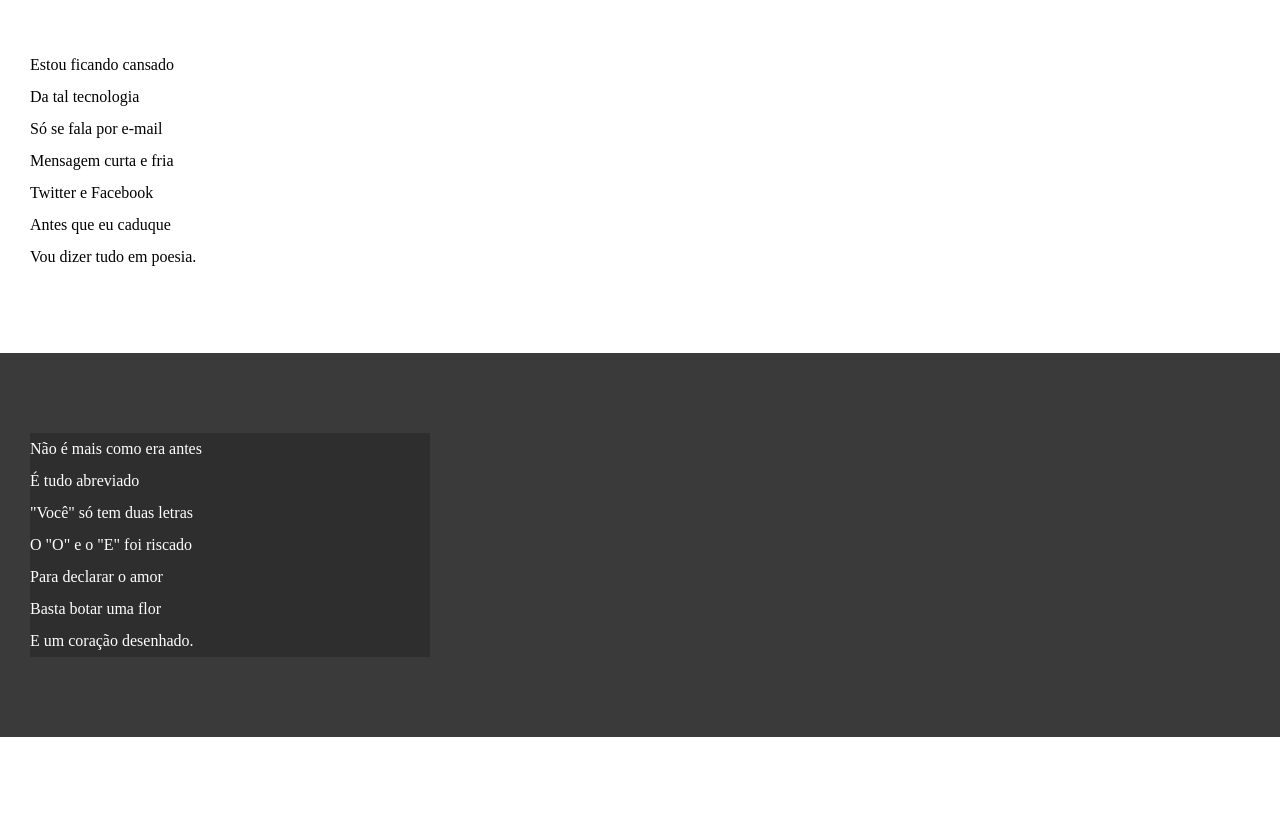
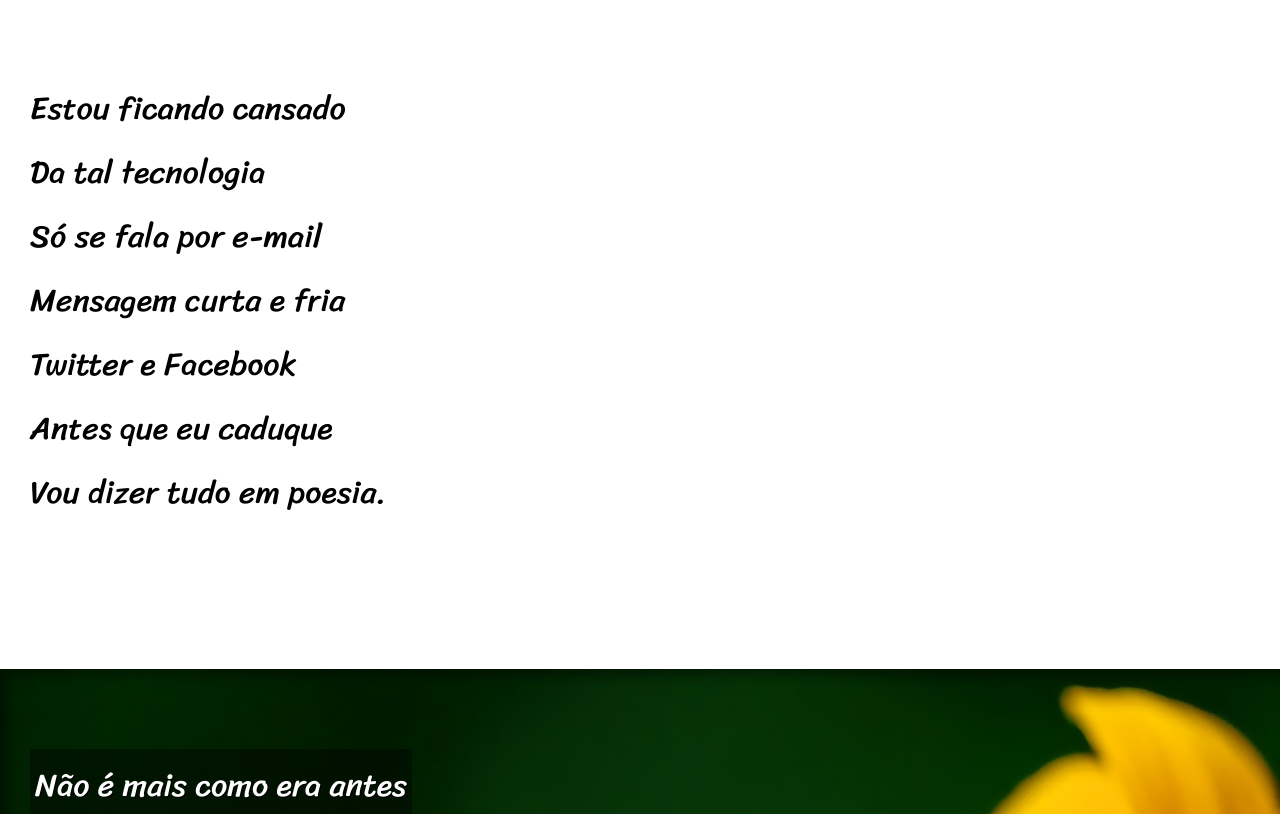
Before and after one commit to oprogramadorjr/html-css, a plain HTML site: page desafios/df12/index.html in a window 1280 px wide. Shown: the part 186-1000 px from the top of the page. Drawn offline with Linux system fonts and the light colour scheme; a web font is replaced by a local one.

Commit message:
site completo

```diff
--- a/desafios/df12/estilo/style.css
+++ b/desafios/df12/estilo/style.css
@@ -1,13 +1,31 @@
 @charset "UTF-8";
+
+@import url('https://fonts.googleapis.com/css2?family=Anton&family=Bebas+Neue&family=Josefin+Sans:ital,wght@0,100..700;1,100..700&family=Noto+Sans:ital,wght@0,100..900;1,100..900&family=Prompt:ital,wght@0,100;0,200;0,300;0,400;0,500;0,600;0,700;0,800;0,900;1,100;1,200;1,300;1,400;1,500;1,600;1,700;1,800;1,900&family=Sriracha&display=swap');
+
+@import url('https://fonts.googleapis.com/css2?family=Anton&family=Bebas+Neue&family=Josefin+Sans:ital,wght@0,100..700;1,100..700&family=Noto+Sans:ital,wght@0,100..900;1,100..900&family=Poller+One&family=Prompt:ital,wght@0,100;0,200;0,300;0,400;0,500;0,600;0,700;0,800;0,900;1,100;1,200;1,300;1,400;1,500;1,600;1,700;1,800;1,900&family=Sriracha&display=swap');
+
+
+:root {
+    --fonte1: Verdana, Geneva, Tahoma, sans-serif;
+
+    --fonte2: "Poller One", serif;
+
+    --fonte3: "Sriracha", cursive;
+
+
+}
 
 *{
     margin: 0px;
     padding: 0px;
+    font-size: 1em;
+
 }
 
 html, body{
     min: width 100vh;
     background-color: darkgray;
+    font-family: var(--fonte1);
 
 }
 
@@ -21,11 +39,14 @@ header {
 header > h1 {
 padding-top: 50px;
 font-variant: small-caps;
+font-family: var(--fonte2);
+font-size: 7vh;
 
 }
 
 header > p {
     padding-bottom: 50px;
+
 
 }
 
@@ -46,6 +67,13 @@ section {
     padding-bottom: 10vh;
     line-height: 2em;
     padding-left: 30px;
+    font-family: var(--fonte3);
+    font-size: 4vh;
+}
+
+section > p {
+    padding-bottom: 2em;
+
 }
 
 section.normal {
@@ -57,12 +85,29 @@ section.normal {
 section.imagem {
     background-color: rgb(58, 58, 58);
     color: white;
+    box-shadow: inset 6px 6px 13px 0px rgba(0, 0, 0, 0.46);
+    background-size: cover;
+    background-attachment: fixed;
 
 }
 
 section.imagem > p {
-    width: 400px;
-    background-color: rgba(0, 0, 0, 0.2);
+    display: inline-block;
+    padding: 5px;
+    background-color: rgba(0, 0, 0, 0.408);
+    text-shadow: 1px 1px 0px black;
+
+}
+
+section#img01 {
+    background-image: url('../imagens/background001.jpg');
+    background-position: right center;
+
+}
+
+section#img02 {
+    background-image: url('../imagens/background002.jpg');
+    background-position: ;
 
 }
 
--- a/desafios/df12/index.html
+++ b/desafios/df12/index.html
@@ -26,7 +26,7 @@
         </p>
     </section>
 
-    <section class="imagem">
+    <section class="imagem" id="img01">
         <p>
             Não é mais como era antes <br>
             É tudo abreviado <br>
@@ -60,7 +60,7 @@
         </p>
     </section>
 
-    <section class="imagem">
+    <section class="imagem" id="img02">
         <p>
             Tenho saudade das cartas <br>
             Escritas com a própria mão <br>
```
